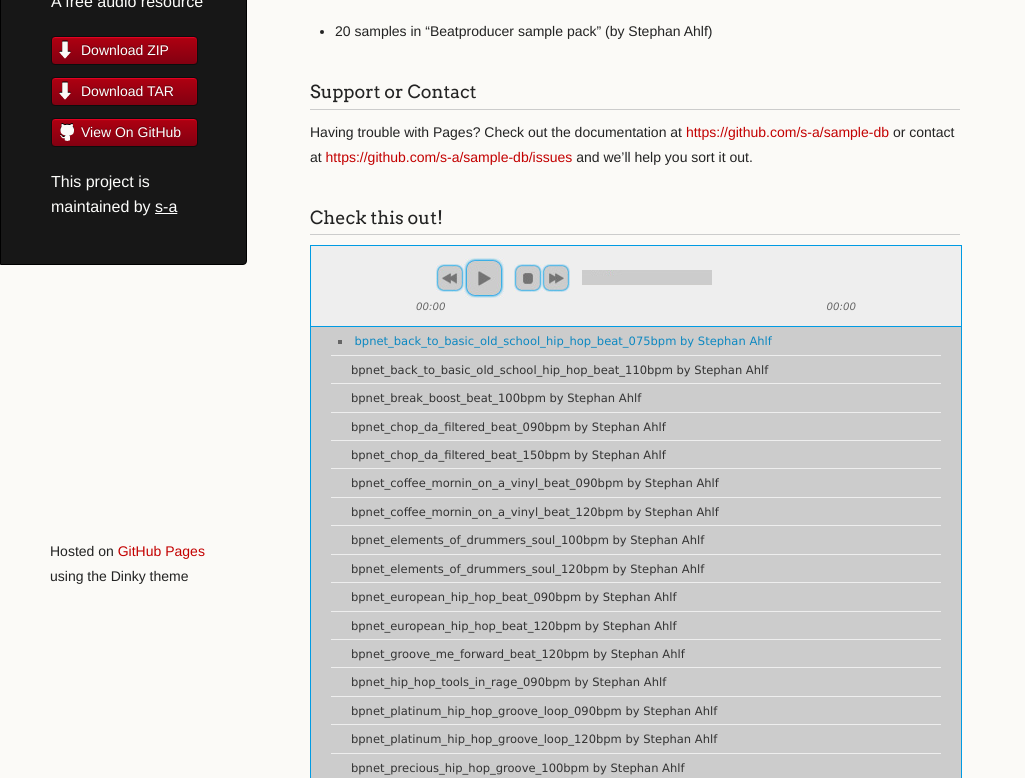
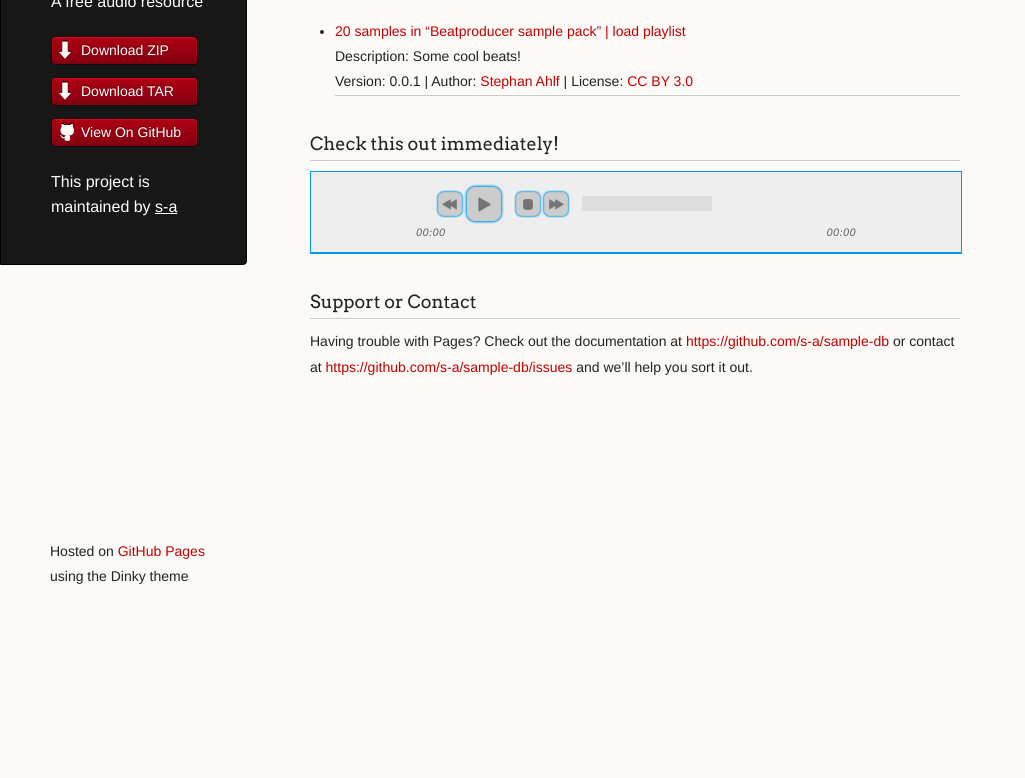
Before and after one commit to s-a/sample-db, a website: page index.html in a window 1280 px wide. Shown: the part 179-957 px from the top of the page, without its empty margins (0-1025 px from the left). After the commit the page ends 800 px from the top, so only its background shows below. Drawn offline with Linux system fonts and the light colour scheme.

Commit message:
improved overview

```diff
--- a/beatproducer-pack-1/package.json
+++ b/beatproducer-pack-1/package.json
@@ -1,9 +1,10 @@
 {
   "name": "Beatproducer sample pack",
-  "description": "Some cool beats!",
+  "description": "Some cool Hip-Hop beats!",
   "author": "Stephan Ahlf",
   "authorUrl": "https://github.com/s-a",
   "license": "CC BY 3.0",
   "licenseUrl": "http://creativecommons.org/licenses/by/3.0/",
-  "version": "0.0.1"
+  "version": "0.0.1",
+  "tags":["Hip-Hop"]
 }
--- a/index.html
+++ b/index.html
@@ -35,21 +35,13 @@
         <p>Help the database to grow at <a href="https://github.com/s-a/sample-db">GitHub</a>.</p>
 
         <h3>
-        <a id="authors-and-contributors" class="anchor" href="#authors-and-contributors" aria-hidden="true"><span class="octicon octicon-link"></span></a>Authors and Contributors</h3>
-
+        <a id="authors-and-contributors" class="anchor" href="#authors-and-contributors" aria-hidden="true"><span class="octicon octicon-link"></span></a>Packages with its authors and contributors</h3>
         <p>
           <ul id="authors-and-contributors-list"></ul>
         </p>
 
-
         <h3>
-        <a id="support-or-contact" class="anchor" href="#support-or-contact" aria-hidden="true"><span class="octicon octicon-link"></span></a>Support or Contact</h3>
-
-        <p>Having trouble with Pages? Check out the documentation at <a href="https://github.com/s-a/sample-db">https://github.com/s-a/sample-db</a> or contact at <a href="https://github.com/s-a/sample-db/issues">https://github.com/s-a/sample-db/issues</a> and we’ll help you sort it out.</p>
-
-        <h3>
-        <a id="rather-drive-stick" class="anchor" href="#rather-drive-stick" aria-hidden="true"><span class="octicon octicon-link"></span></a>Check this out!</h3>
-
+        <a id="rather-drive-stick" class="anchor" href="#rather-drive-stick" aria-hidden="true"><span class="octicon octicon-link"></span></a>Check this out immediately!</h3>
         <div id="jquery_jplayer_1" class="jp-jplayer" ></div>
         <div id="jp_container_1" style="width:100%" class="jp-audio" role="application" aria-label="media player">
           <div class="jp-type-playlist">
@@ -93,6 +85,9 @@
         <!--
           <div id="jplayer_inspector_1"></div>
          -->
+        <h3><a id="support-or-contact" class="anchor" href="#support-or-contact" aria-hidden="true"><span class="octicon octicon-link"></span></a>Support or Contact</h3>
+        <p>Having trouble with Pages? Check out the documentation at <a href="https://github.com/s-a/sample-db">https://github.com/s-a/sample-db</a> or contact at <a href="https://github.com/s-a/sample-db/issues">https://github.com/s-a/sample-db/issues</a> and we’ll help you sort it out.</p>
+
 
       </section>
       <footer>
--- a/javascripts/main.js
+++ b/javascripts/main.js
@@ -1,15 +1,14 @@
+(function  ($) {
 	$(document).ready(function(){
-
-
+		var player = null;
 		var initializePlayer = function(playList) {
-    new window.jPlayerPlaylist({
+			player = new window.jPlayerPlaylist({
 				jPlayer: "#jquery_jplayer_1",
 				cssSelectorAncestor: "#jp_container_1",
 				size: {
 					width: "100%",
 					height: "30px"
-      }
-    }, playList, {
+				}}, [], {
 					swfPath: "../dist/jplayer",
 					supplied: "wav",
 					wmode: "window",
@@ -17,32 +16,60 @@ $(document).ready(function(){
 					autoBlur: false,
 					smoothPlayBar: true,
 					keyEnabled: true
-    });
+				}
+			);
 
 
+			$("#jquery_jplayer_1").bind($.jPlayer.event.error, function(event) { // Add a listener to report the time play began
+				alert("Please load a playlist from above first.");
+			});
 		};
+	  	var playLists = [];
 
-  var playList = [];
+		var loadPlaylist = function  (playListsIndex) {
+	  		var playList = playLists[playListsIndex];
+	  		player.setPlaylist(playList);
+	  	}
+
+
 	  	$.get("./channel.json").then(function(samplePacks) {
 	    	for (var i = 0; i < samplePacks.length; i++) {
 	      		var pack = samplePacks[i];
-
-      $("#authors-and-contributors-list").append($("<li>" + pack.files.length + " samples in &ldquo;" + pack.name + "&rdquo; <i>(by " + pack.author + ")</i></li>"));
+      			var txt = pack.files.length + " samples in &ldquo;" + pack.name + "&rdquo; | load playlist";
+	      		var $li = $("<li></li>");
+	      		var $a = $("<a href='javascript:void(0);'>" + txt + "</a> ");
+	      		$a.data("playListsIndex", i);
+	      		$a.click(function() {
+	      			loadPlaylist($(this).data("playListsIndex"));
+	      		});
+	      		$li.append($a);
 
 
+	  			var author  = ('<a target="_blank" href="' + (pack.authorUrl || 'javascript:void(0)') + '">' + (pack.author || "unknown") + '</a>');
+	  			var license  = ('<a target="_blank" href="' + (pack.licenseUrl || 'javascript:void(0)') + '">' + (pack.license || "MIT and GPL") + '</a>');
+	  			var $description = $('<div>Description: ' + (pack.description || "") + '</div>');
+	      		var $license = $("<span>Version: " + (pack.version || "unknown") + "</span> | <span>Author: " + author + "</span> | <span>License: " + license + "</span><hr>");
+	  			$("#authors-and-contributors-list").append($li).append($description).append($license);
 
+		  		var playList = [];
 		      	for (var s = 0; s < pack.files.length; s++) {
 		        	var sample = pack.files[s];
 		        	playList.push({
-          title : pack.files[s].replace(".wav", "") + " by " + pack.author,
-          wav : "./" + pack.path + "/" + pack.files[s]
-        })
-      };
-    };
-    initializePlayer(playList);
+		          		title : pack.files[s].replace(".wav", ""),
+		          		wav : "./" + pack.path + "/" + pack.files[s],
+		          		artist: pack.author, // Optional
+    					free: Boolean, // Optional - Generates links to the media
+		    		});
+		      	}
+		      	playLists.push(playList);
+	    	}
+
+		    initializePlayer();
+		    //loadPlaylist(0);
 		    // body...
-  })
+		  });
 
 
 
 	});
+})(window.jQuery);
```
Lines whose indentation alone changed are shown as unchanged.
